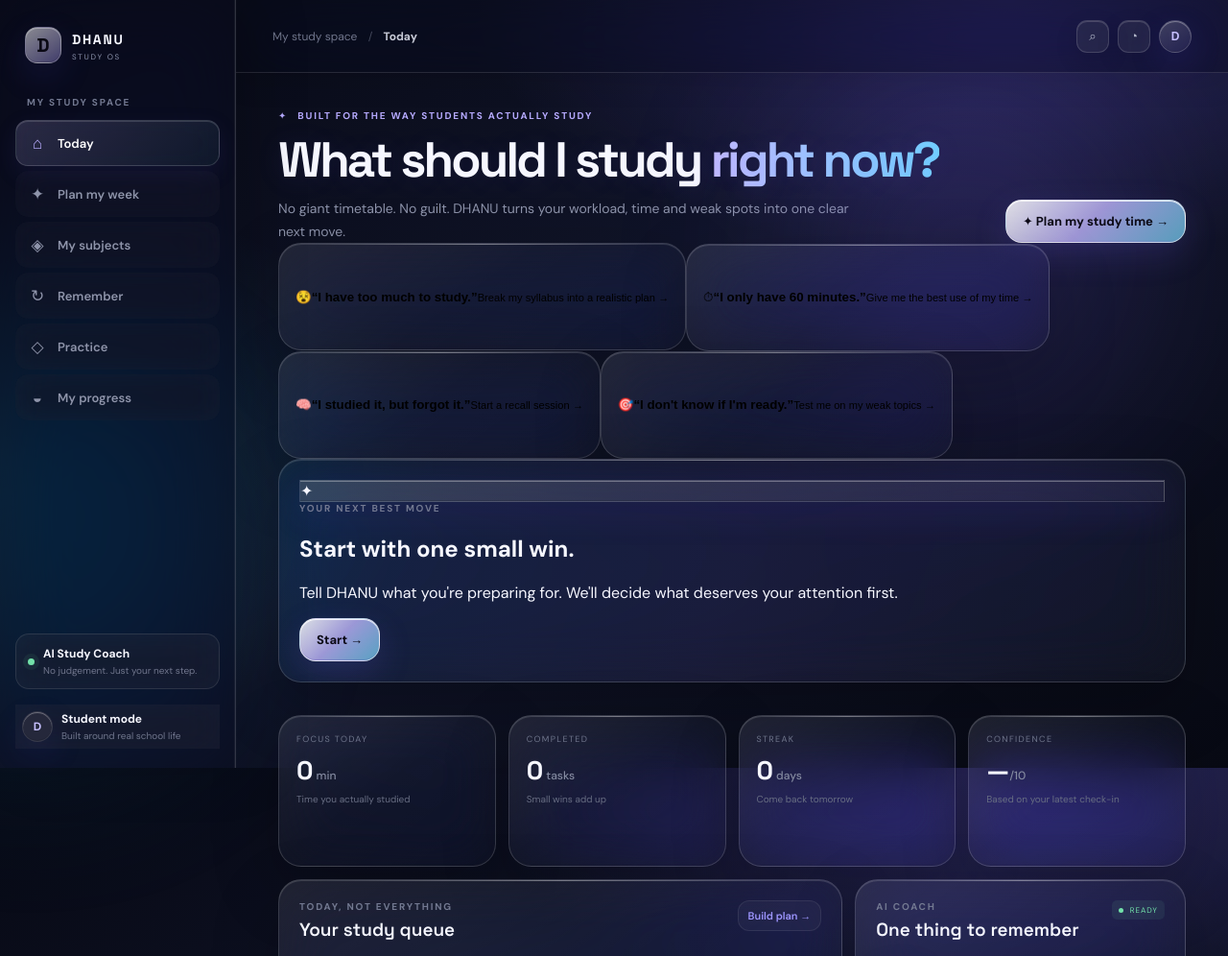
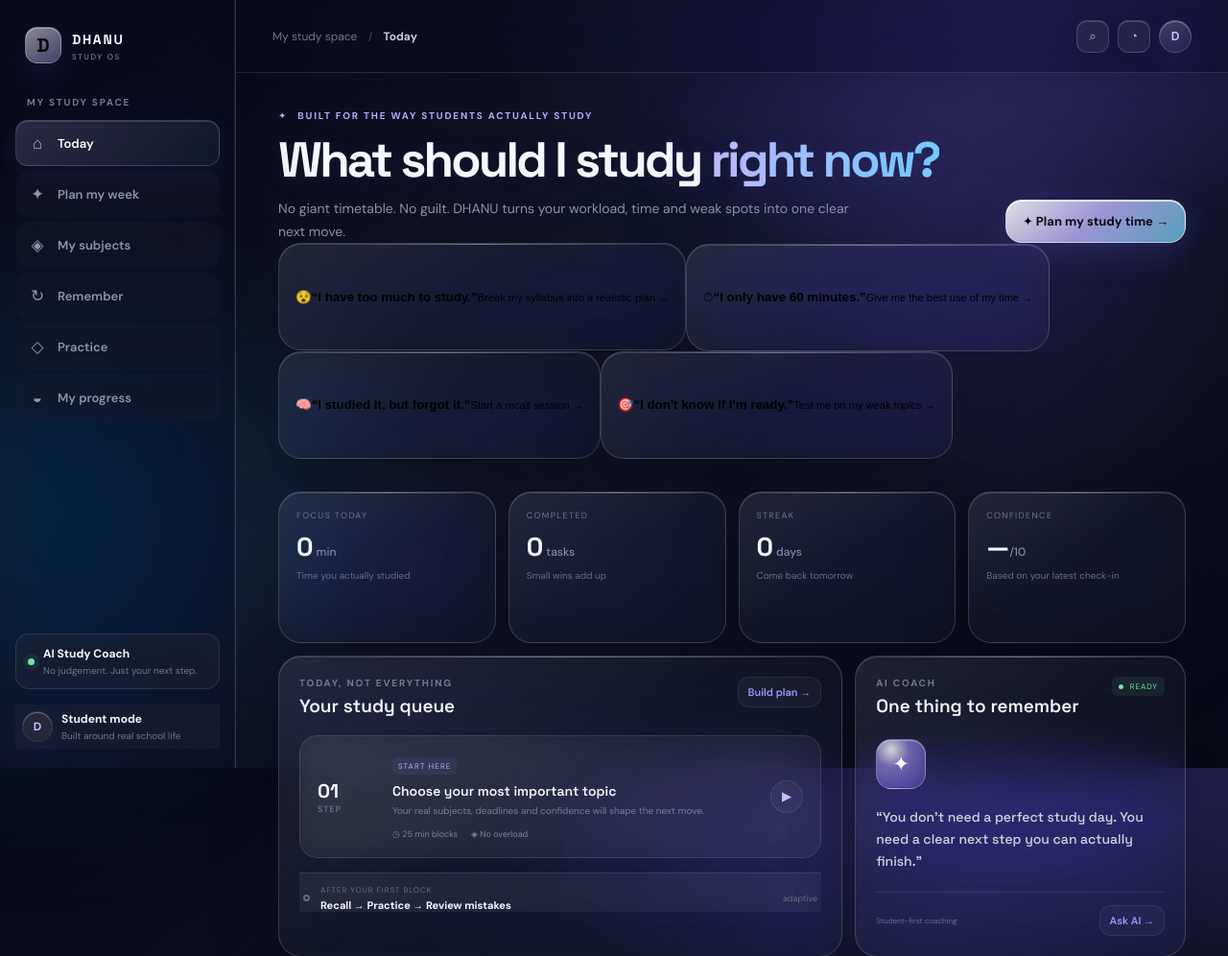
Before and after one commit to dhanush893/DhanuStudyOS, a Flask app: page / in a window 1280 px wide. Shown: the top 996 px of the page at 96% size. Run offline with Flask 3, Linux system fonts and the light colour scheme.

Commit message:
Remove generic next-best-move starter section from dashboard

```diff
--- a/templates/index.html
+++ b/templates/index.html
@@ -19,7 +19,6 @@
 <section class="page" id="dashboard-view">
 <div class="welcome-row"><div><div class="eyebrow"><span class="spark">✦</span> BUILT FOR THE WAY STUDENTS ACTUALLY STUDY</div><h1>What should I study <span>right now?</span></h1><p>No giant timetable. No guilt. DHANU turns your workload, time and weak spots into one clear next move.</p></div><button class="primary-btn" id="hero-plan">✦ Plan my study time <span>→</span></button></div>
 <div class="student-problem-grid"><button class="problem-card" data-action="planner"><span>😵</span><b>“I have too much to study.”</b><small>Break my syllabus into a realistic plan →</small></button><button class="problem-card" data-action="focus"><span>⏱</span><b>“I only have 60 minutes.”</b><small>Give me the best use of my time →</small></button><button class="problem-card" data-action="revision"><span>🧠</span><b>“I studied it, but forgot it.”</b><small>Start a recall session →</small></button><button class="problem-card" data-action="quiz"><span>🎯</span><b>“I don't know if I'm ready.”</b><small>Test me on my weak topics →</small></button></div>
-<div class="today-banner panel"><div class="today-icon">✦</div><div><span class="section-kicker">YOUR NEXT BEST MOVE</span><h2 id="next-move">Start with one small win.</h2><p id="next-move-copy">Tell DHANU what you're preparing for. We'll decide what deserves your attention first.</p></div><button class="primary-btn" id="next-action">Start →</button></div>
 <div class="stats-grid"><article class="stat-card"><div class="stat-top"><span>FOCUS TODAY</span></div><strong id="focus-stat">0<span> min</span></strong><small>Time you actually studied</small></article><article class="stat-card"><div class="stat-top"><span>COMPLETED</span></div><strong id="done-stat">0<span> tasks</span></strong><small>Small wins add up</small></article><article class="stat-card"><div class="stat-top"><span>STREAK</span></div><strong id="streak-stat">0<span> days</span></strong><small>Come back tomorrow</small></article><article class="stat-card"><div class="stat-top"><span>CONFIDENCE</span></div><strong id="confidence-stat">—<span>/10</span></strong><small>Based on your latest check-in</small></article></div>
 <div class="dashboard-grid"><section class="panel plan-preview"><div class="panel-head"><div><span class="section-kicker">TODAY, NOT EVERYTHING</span><h2>Your study queue</h2></div><button class="text-btn" id="open-planner">Build plan →</button></div><div class="focus-card"><div class="focus-time">01 <span>STEP</span></div><div class="focus-main"><span class="tag purple">START HERE</span><h3 id="queue-title">Choose your most important topic</h3><p id="queue-copy">Your real subjects, deadlines and confidence will shape the next move.</p><div class="focus-meta"><span>◷ 25 min blocks</span><span>◈ No overload</span></div></div><button class="play-btn" id="focus-button">▶</button></div><div class="next-item"><span class="timeline-dot"></span><div><small>AFTER YOUR FIRST BLOCK</small><b>Recall → Practice → Review mistakes</b></div><span class="muted">adaptive</span></div></section>
 <section class="panel insight"><div class="panel-head"><div><span class="section-kicker">AI COACH</span><h2>One thing to remember</h2></div><span class="live-badge"><i></i> READY</span></div><div class="insight-orb">✦</div><blockquote id="coach-message">“You don't need a perfect study day. You need a clear next step you can actually finish.”</blockquote><div class="insight-foot"><span id="coach-mode">Student-first coaching</span><button class="ghost-btn" id="ask-coach">Ask AI →</button></div><div id="coach-error" class="inline-error hidden"></div></section></div>
```
